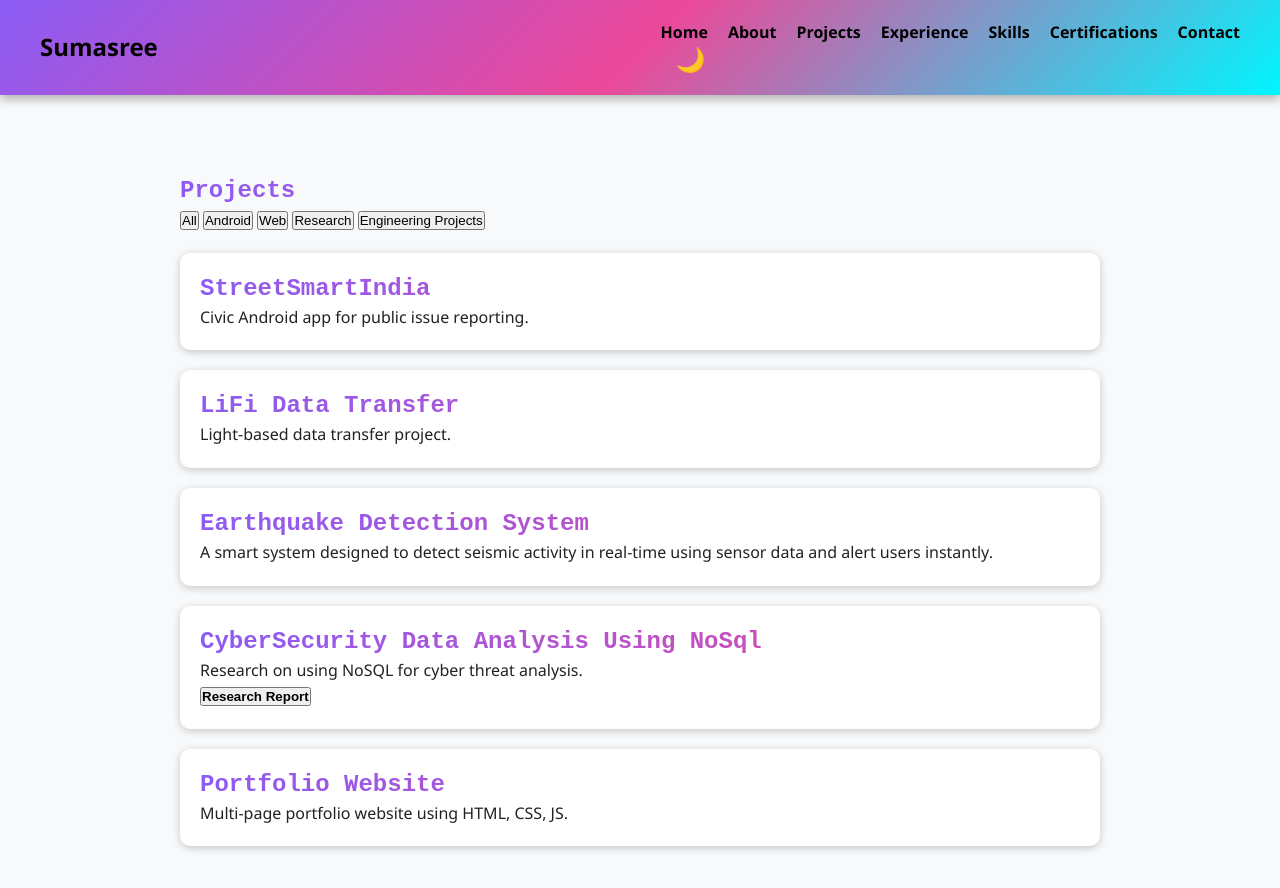
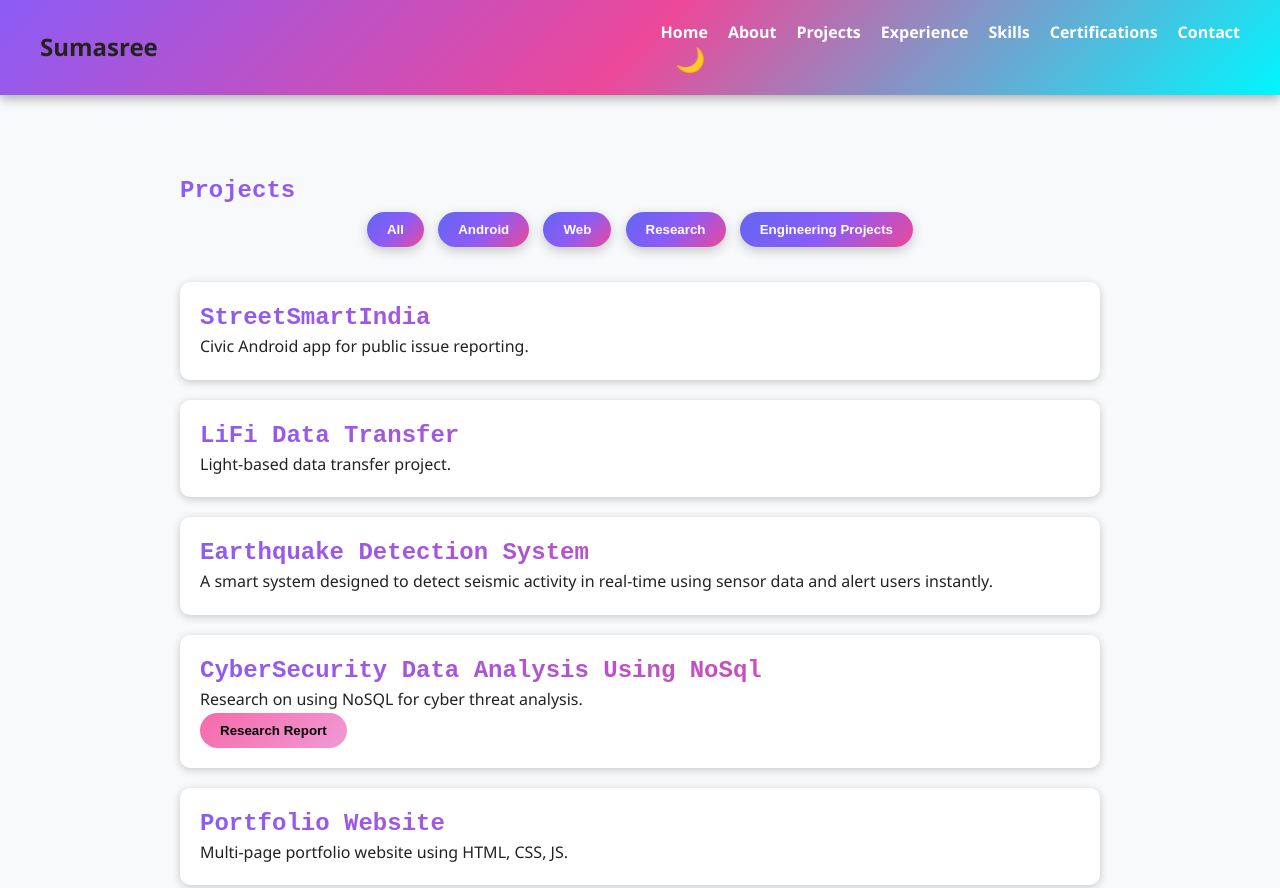
Before and after one commit to Sumasree8/portfolio-website, a plain HTML site: page projects.html in a window 1280 px wide. Shown: the top 888 px of the page. Drawn offline with Linux system fonts and the light colour scheme; no server answers.

Commit message:
updated filter button

```diff
--- a/projects.html
+++ b/projects.html
@@ -52,7 +52,12 @@
     <div class="project-card" data-category="research">
       <h3>CyberSecurity Data Analysis Using NoSql</h3>
       <p>Research on using NoSQL for cyber threat analysis.</p>
-      <a href="https://drive.google.com/file/d/1-w3z-REsO712FNs2wHe4FaTBsJQEKxd2/view?usp=sharing" alt="Research work"><button><b>Research Report</b></button></a>
+      <a href="https://drive.google.com/file/d/1-w3z-REsO712FNs2wHe4FaTBsJQEKxd2/view?usp=sharing" alt="Research work">
+     <button style="background: linear-gradient(135deg, hsl(332, 89%, 69%), hsl(319, 72%, 77%));   color: black;  padding: 10px 20px;  border: none;  border-radius: 50px;  cursor: pointer;">
+      <b>Research Report</b>
+  </button>
+</a>
+
     </div>
 
     <div class="project-card" data-category="web">
--- a/style.css
+++ b/style.css
@@ -53,7 +53,7 @@ ul {
   align-items: center;
   padding: 20px 40px;
   background: linear-gradient(135deg, #8b5cf6, #ec4899, #00f6ff);
-  color: white;
+  color:white;
   position: sticky;
   top: 0;
   z-index: 1000;
@@ -65,7 +65,7 @@ ul {
   font-size: 24px;
   background: linear-gradient(135deg, #ec4899, #8b5cf6);
   -webkit-background-clip: text;
-  -webkit-text-fill-color: black;
+  -webkit-text-fill-color:var(--text-color);
   background-clip: text;
 }
 
@@ -75,7 +75,7 @@ ul {
 }
 
 .nav-links li a {
-  color: black;
+  color: white;
   font-weight: bold;
   transition: all 0.3s ease;
 }
@@ -161,9 +161,36 @@ h1, h2, h3, h4, h5, h6 {
   box-shadow: 0 2px 8px rgba(0,0,0,0.2);
   transition: all 0.3s ease;
 }
-.filter-buttons{
+/* 🎨 Project Filter Buttons */
+.filter-buttons {
+  text-align: center;
+  margin-bottom: 30px;
+}
 
+.filter-btn {
+  background: linear-gradient(135deg, #6366f1, #8b5cf6, #ec4899); /* palette colors */
+  border: none;
+  color: white;
+  font-weight: 600;
+  padding: 10px 20px;
+  margin: 5px;
+  border-radius: 30px;
+  cursor: pointer;
+  transition: all 0.3s ease;
+  box-shadow: 0px 4px 12px rgba(0,0,0,0.2);
 }
+
+.filter-btn:hover {
+  background: linear-gradient(135deg, #ec4899, #8b5cf6, #6366f1);
+  transform: scale(1.05);
+}
+
+.filter-btn.active {
+  background: linear-gradient(135deg, #f59e0b, #f97316); /* active button color */
+  color: #fff;
+  box-shadow: 0px 6px 15px rgba(249,115,22,0.4);
+}
+
 
 .project-card:hover, .experience-card:hover, .repo-card:hover {
   transform: scale(1.05);
```
